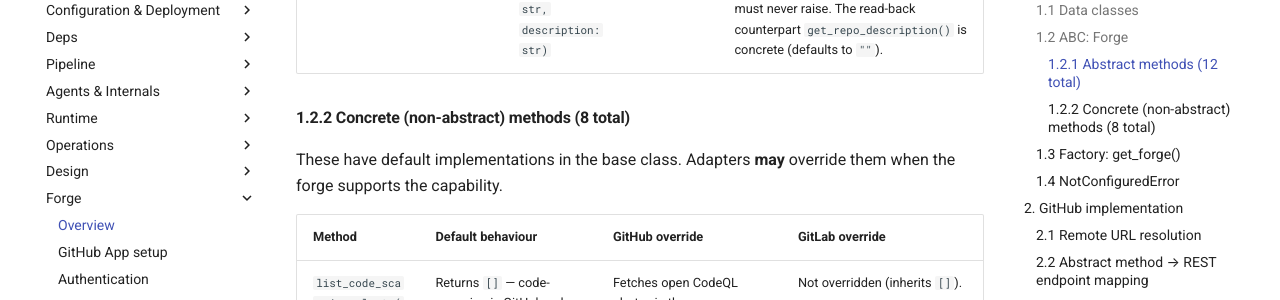
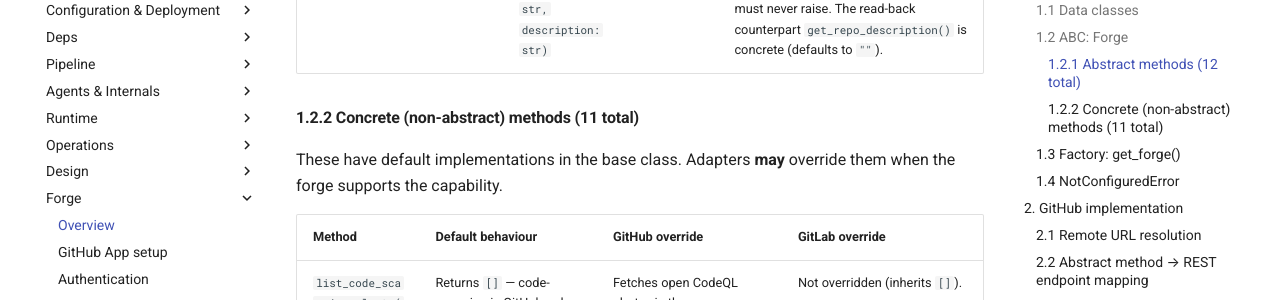
Before and after one commit to damien-robotsix/robotsix-mill, an MkDocs documentation site: the page built from docs/scm/forge/architecture.md, in a window 1280 px wide and 900 px high, scrolled down 2640 px. Shown: the part 152-452 px from the top of the window. Built offline with MkDocs 1.6.1 and Material for MkDocs 9.7.7, drawn with Linux system fonts in a browser that asks for light colours.

```diff
--- a/docs/scm/forge/architecture.md
+++ b/docs/scm/forge/architecture.md
@@ -57,7 +57,7 @@
 | 11 | `fetch_workflow_job_logs` | `(*, run_id: int)` | `str` | Concatenated, ANSI-stripped, size-capped logs of all failed jobs in a workflow run.  Returns `""` when no failed jobs found. |
 | 12 | `update_repo` | `(*, owner: str, repo: str, description: str)` | `bool` | Update the repository description.  Returns `False` on any API failure — must never raise.  The read-back counterpart `get_repo_description()` is concrete (defaults to `""`). |
 
-#### 1.2.2 Concrete (non-abstract) methods (8 total)
+#### 1.2.2 Concrete (non-abstract) methods (11 total)
 
 These have default implementations in the base class.  Adapters **may**
 override them when the forge supports the capability.
```
